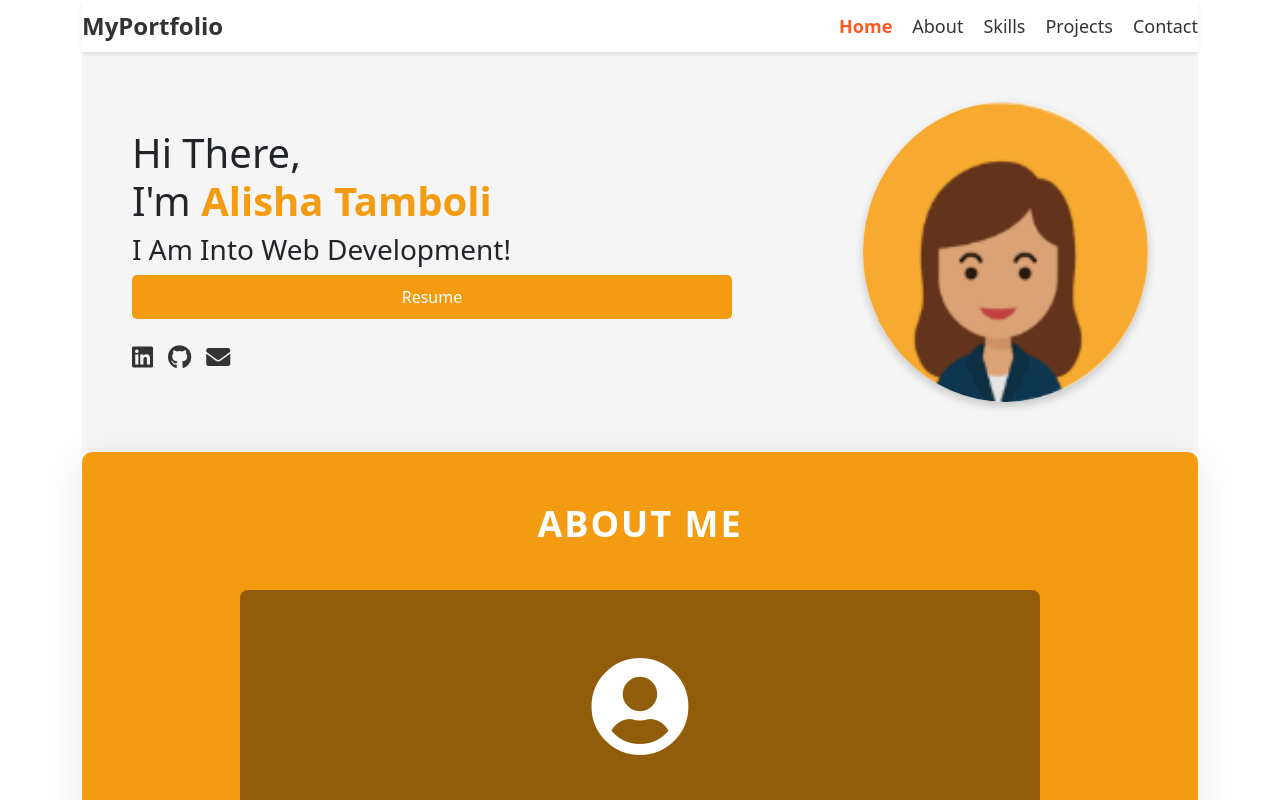
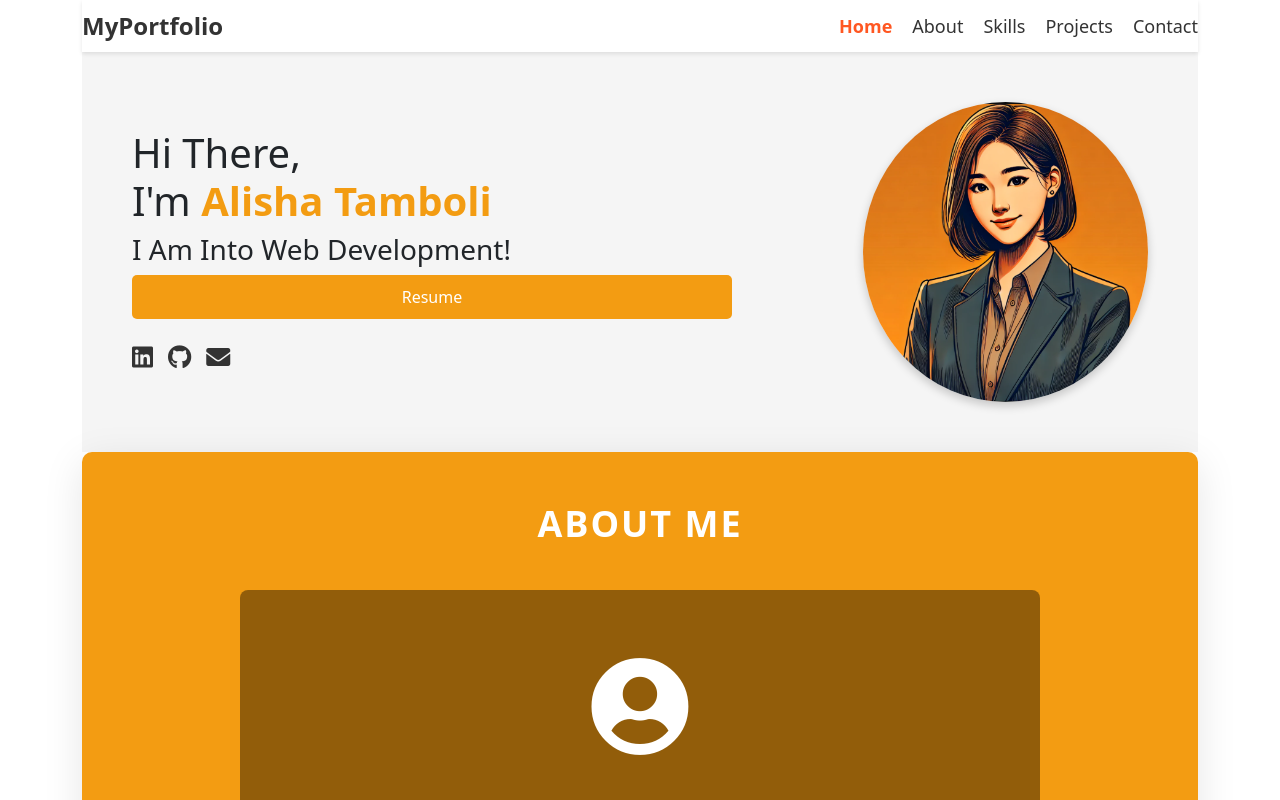
Before and after one commit to alisha-tamboli/MyPortfolio, a React (Create React App) app in the folder frontend/: page / in a window 1280 px wide. Shown: the top 800 px of the page. Built offline with nearby package versions, Linux system fonts and the light colour scheme.

Commit message:
Files Updated

```diff
--- a/frontend/src/components/MainSection.js
+++ b/frontend/src/components/MainSection.js
@@ -60,7 +60,7 @@ const MainSection = () => {
 
       {/* Avatar Container */}
       <div className="avatar-container">
-        <img src="/images/portfolio3.png" alt="Avatar" className="avatar" />
+        <img src="/images/Avtar.png" alt="Avatar" className="avatar" />
       </div>
     </div>
   );
```
Also changed, not shown: frontend/public/images/Avtar.png (added).
